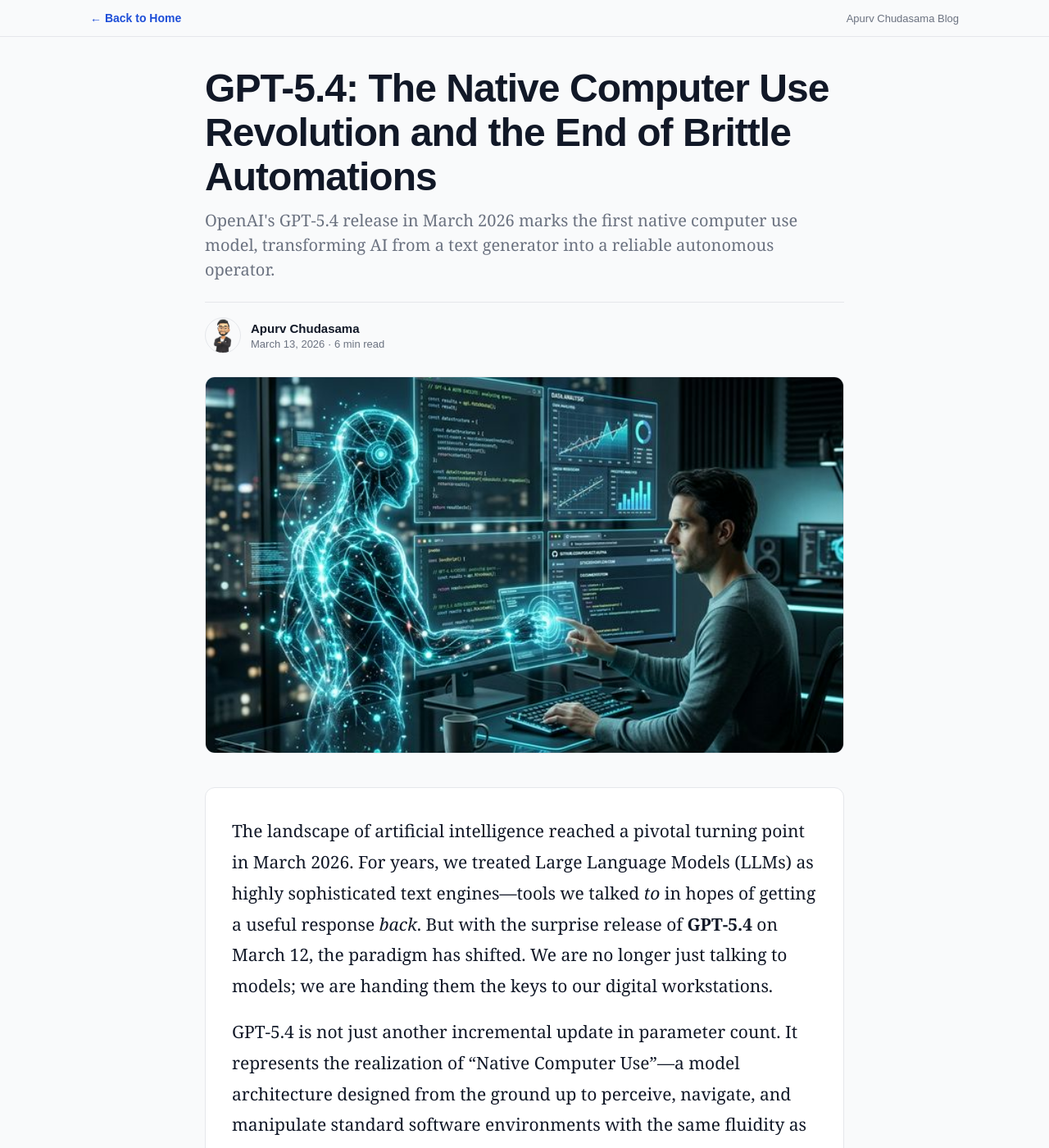
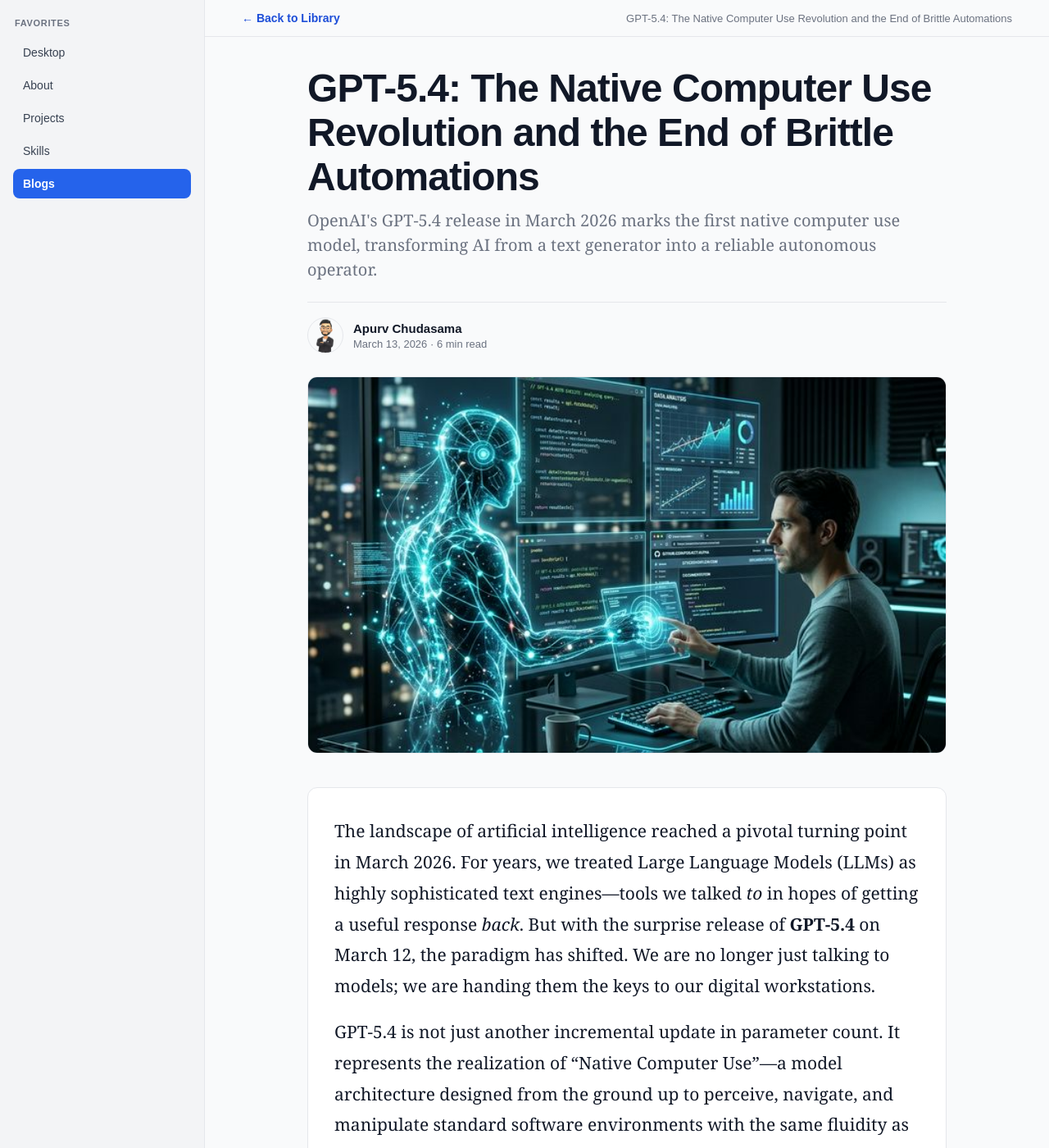
Before and after one commit to Apurv090405/Apurv-Chudasama, a Jekyll site: the page built from _posts/2026-03-13-gpt-5-4-native-computer-use.md, in a window 1280 px wide and 1400 px high. Shown: the whole window at 82% size. Built offline with Jekyll 4.4.1, drawn with Linux system fonts in a browser that asks for light colours.

Commit message:
Enhance blog layout with a fixed sidebar for navigation, improve content structure, and adjust responsive design for better usability on smaller screens.

```diff
--- a/_layouts/blog.html
+++ b/_layouts/blog.html
@@ -38,6 +38,51 @@
         background: var(--bg);
         color: var(--text);
         font-family: Georgia, "Times New Roman", serif;
+        display: flex;
+      }
+
+      .sidebar {
+        position: fixed;
+        left: 0;
+        top: 0;
+        width: 250px;
+        height: 100vh;
+        border-right: 1px solid var(--line);
+        background: #f3f4f6;
+        padding: 14px 10px;
+        overflow-y: auto;
+      }
+
+      .side-title {
+        margin: 8px 8px 12px;
+        font-family: Arial, sans-serif;
+        font-size: 11px;
+        font-weight: 700;
+        letter-spacing: 0.06em;
+        text-transform: uppercase;
+        color: #6b7280;
+      }
+
+      .side-link {
+        display: block;
+        margin: 4px 6px;
+        padding: 10px 12px;
+        border-radius: 8px;
+        color: #374151;
+        text-decoration: none;
+        font-family: Arial, sans-serif;
+        font-size: 14px;
+      }
+
+      .side-link.active {
+        background: #2563eb;
+        color: #fff;
+        font-weight: 600;
+      }
+
+      .content-wrapper {
+        margin-left: 250px;
+        width: calc(100% - 250px);
       }
 
       .topbar {
@@ -50,7 +95,7 @@
       }
 
       .topbar-inner {
-        max-width: 1100px;
+        max-width: 980px;
         margin: 0 auto;
         padding: 14px 20px;
         display: flex;
@@ -219,6 +264,17 @@
         margin-top: 36px;
       }
 
+      @media (max-width: 1024px) {
+        .sidebar {
+          display: none;
+        }
+
+        .content-wrapper {
+          margin-left: 0;
+          width: 100%;
+        }
+      }
+
       @media (max-width: 768px) {
         .article-content {
           font-size: 19px;
@@ -232,10 +288,20 @@
     {% assign read_minutes = words | divided_by: 180 | plus: 1 %}
     {% assign author_name = page.author | default: "Apurv Chudasama" %}
     {% assign author_bio = page.author_bio | default: "AI Engineer and Data Scientist focused on applied machine learning, deep learning, and production AI systems." %}
+    <aside class="sidebar">
+      <div class="side-title">Favorites</div>
+      <a class="side-link" href="{{ '/' | relative_url }}#home">Desktop</a>
+      <a class="side-link" href="{{ '/' | relative_url }}#about">About</a>
+      <a class="side-link" href="{{ '/' | relative_url }}#projects">Projects</a>
+      <a class="side-link" href="{{ '/' | relative_url }}#skills">Skills</a>
+      <a class="side-link active" href="{{ '/' | relative_url }}#blogs">Blogs</a>
+    </aside>
+
+    <div class="content-wrapper">
       <header class="topbar">
         <div class="topbar-inner">
-        <a class="back-link" href="{{ '/' | relative_url }}">&#8592; Back to Home</a>
-        <span class="brand">Apurv Chudasama Blog</span>
+          <a class="back-link" href="{{ '/' | relative_url }}#blogs">&#8592; Back to Library</a>
+          <span class="brand">{{ page.title }}</span>
         </div>
       </header>
 
@@ -288,5 +354,6 @@
           <p>&copy; {{ site.time | date: "%Y" }} Apurv Chudasama. All rights reserved.</p>
         </footer>
       </main>
+    </div>
   </body>
 </html>
```
Lines whose indentation alone changed are shown as unchanged.
